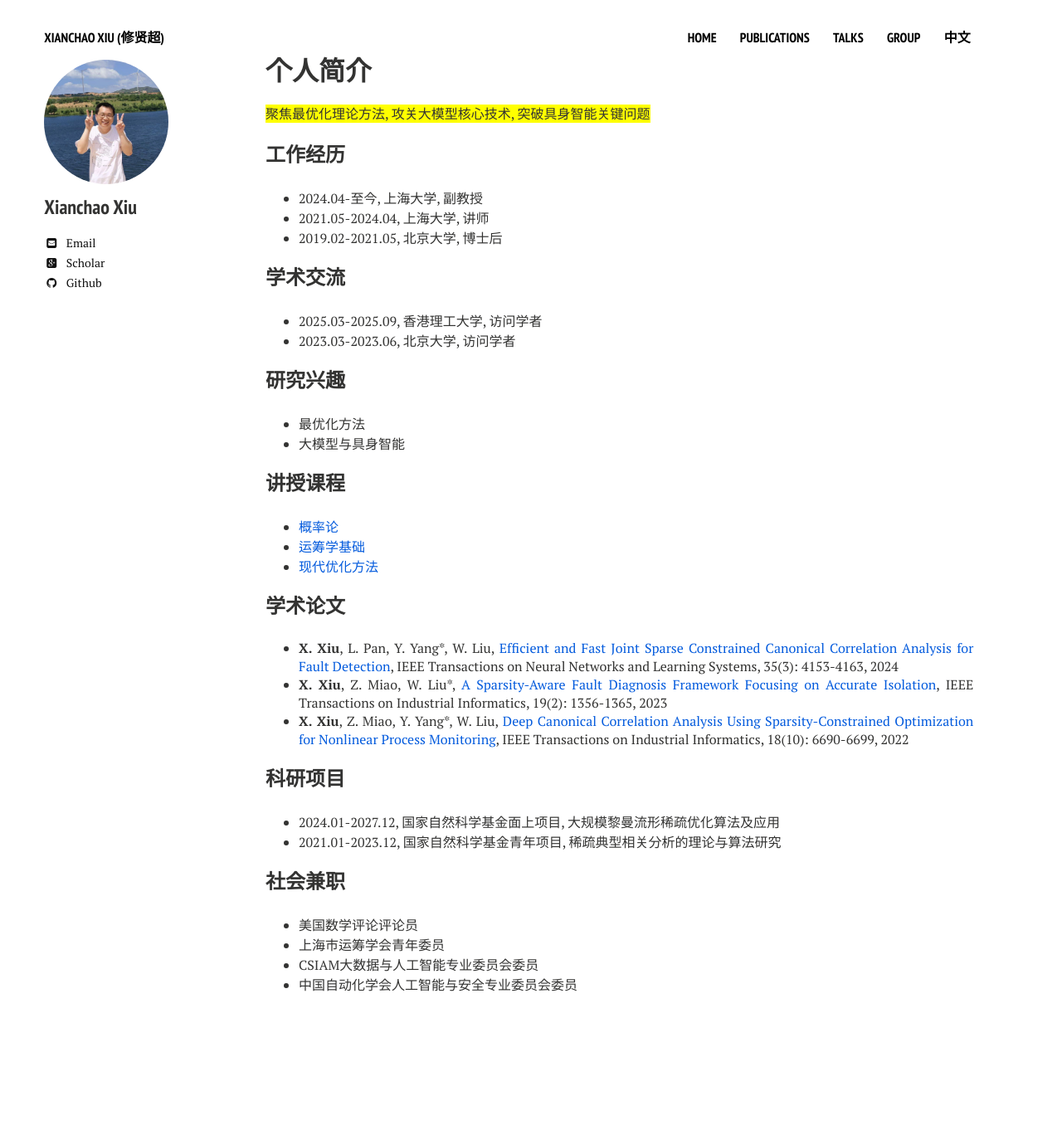
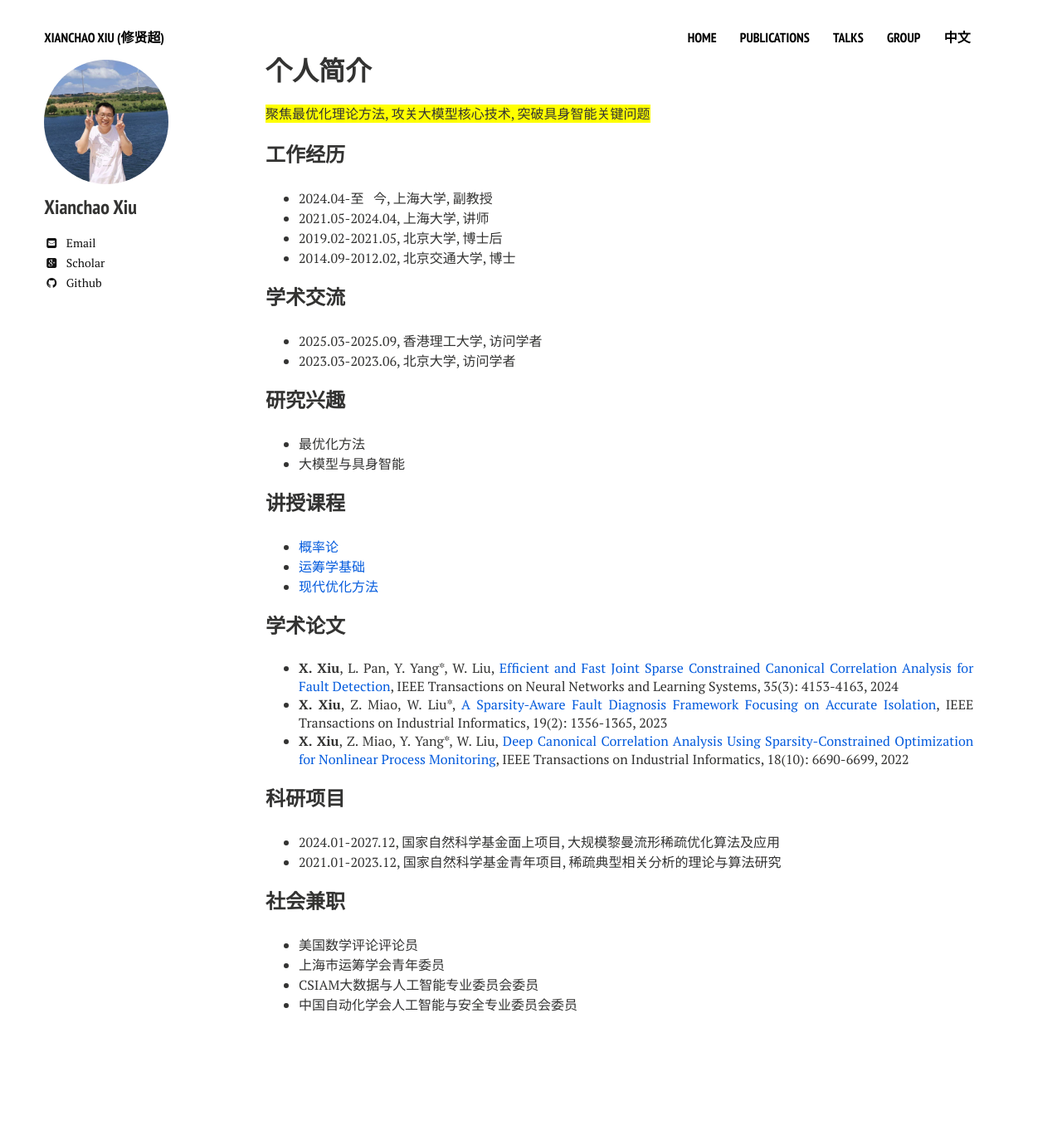
Before and after one commit to xianchaoxiu/xianchaoxiu.github.io, a Jekyll site: the page built from chinese/index.md, in a window 1280 px wide. Shown: the whole page at 83% size. Built offline with Jekyll 4.4.1, drawn with Linux system fonts in a browser that asks for light colours; nearby versions of some CDN libraries; before the commit the page ends 1338 px from its top, so only the background shows below that.

Commit message:
Update index.md

```diff
--- a/chinese/index.md
+++ b/chinese/index.md
@@ -12,11 +12,10 @@ share: false
 
 
 ### 工作经历
-* 2024.04-至今, 上海大学, 副教授 <br>
+* 2024.04-至&nbsp;&nbsp;&nbsp;今, 上海大学, 副教授 <br>
 * 2021.05-2024.04, 上海大学, 讲师 <br>
 * 2019.02-2021.05, 北京大学, 博士后 <br>
-
-
+* 2014.09-2012.02, 北京交通大学, 博士 <br>
 
 ### 学术交流
 * 2025.03-2025.09, 香港理工大学, 访问学者 <br>
```
